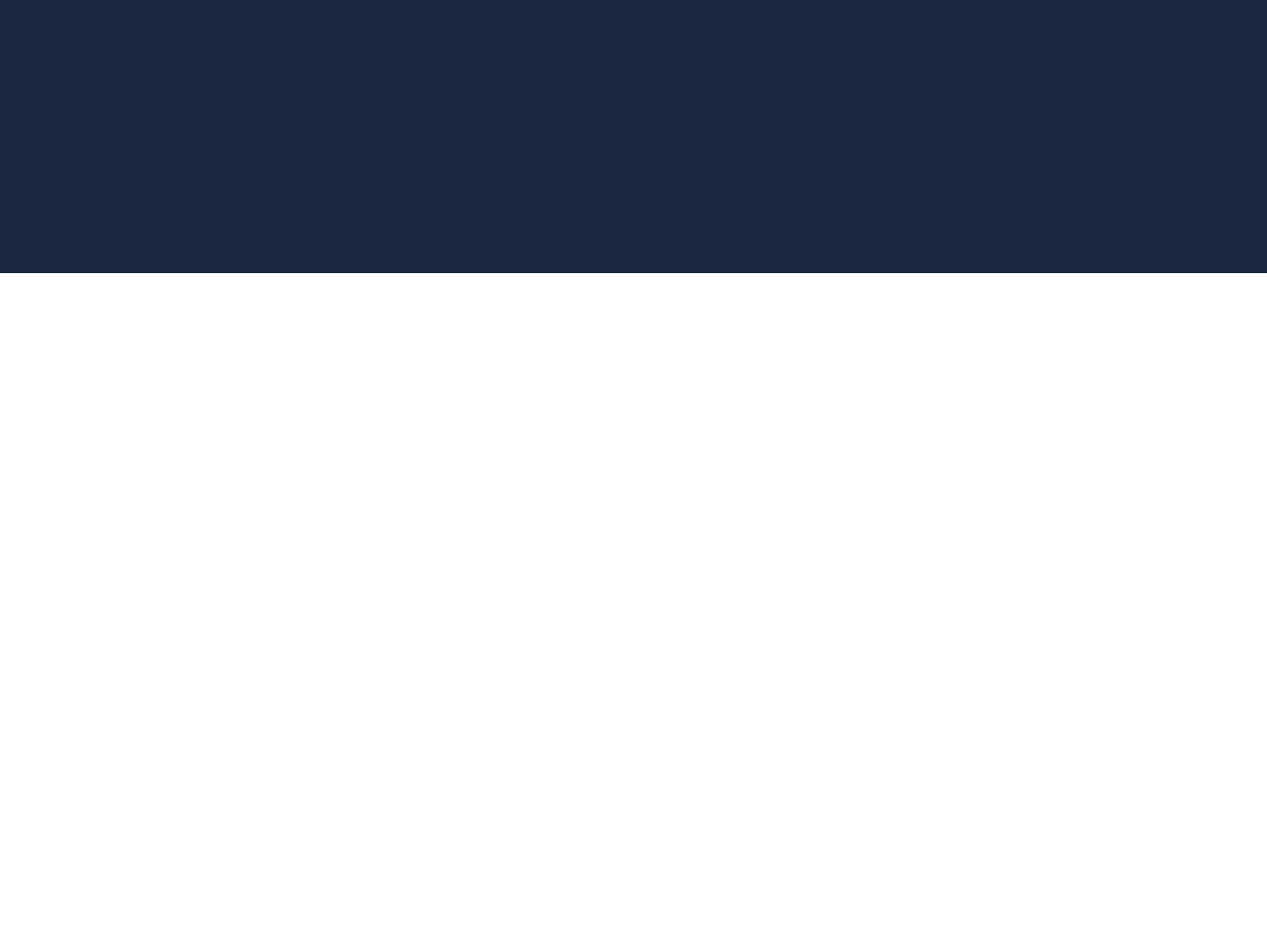
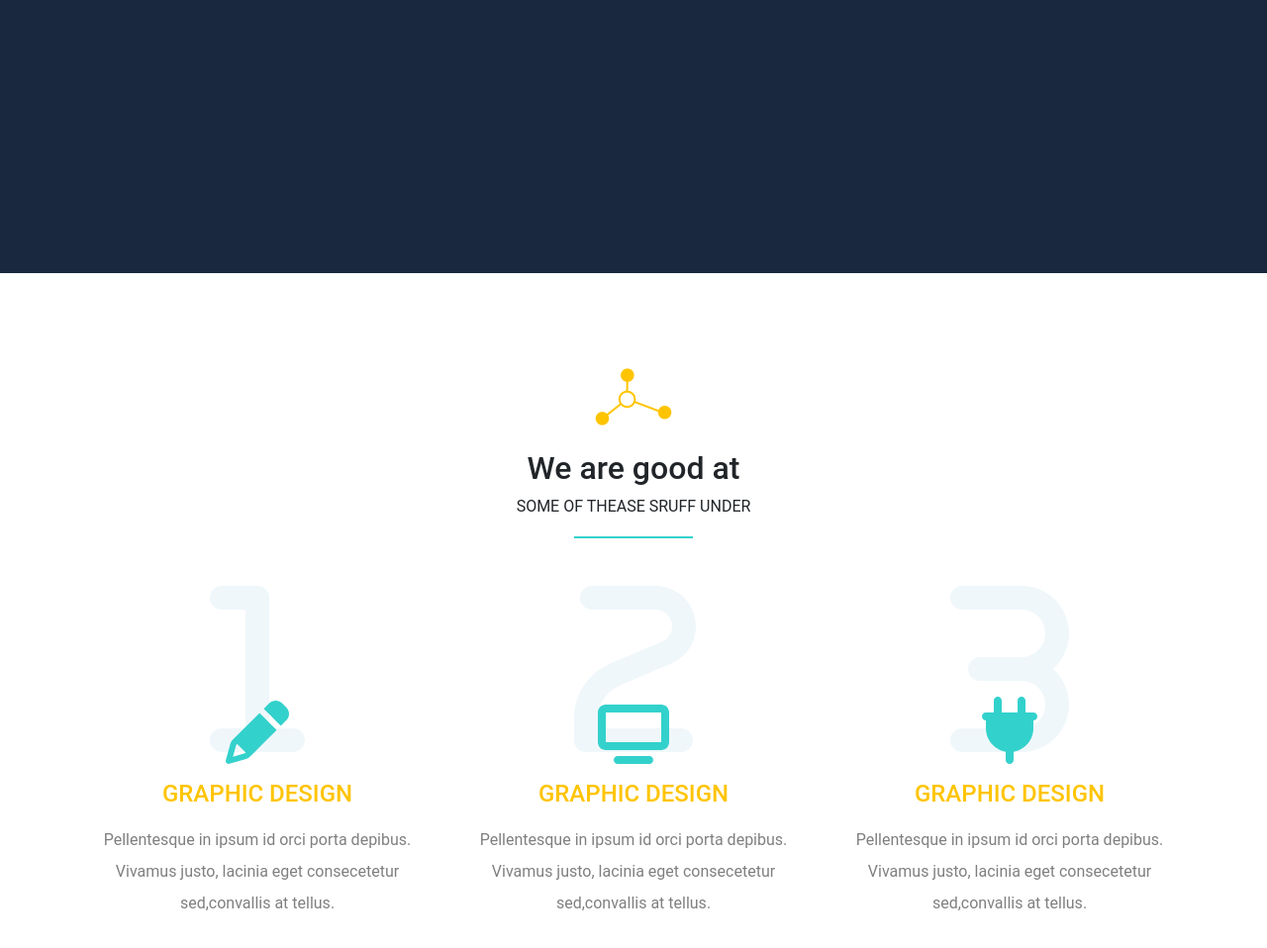
Before and after one commit to poysa213/Bondi-Design--Bootstrap-, a plain HTML site: page index.html in a window 1280 px wide. Shown: the part 524-1482 px from the top of the page at 99% size. Before the commit the page ends 800 px from the top, so only its background shows below. Drawn offline with Linux system fonts and the light colour scheme.

Commit message:
Create Features Section

```diff
--- a/css/bondi.css
+++ b/css/bondi.css
@@ -3,6 +3,7 @@
   --green-color: #33d1cc;
   --red-color: #ff3150;
   --yellow-color: #ffc400;
+  --secion-color: #eff7fa;
 }
 body {
   font-family: "Roboto", sans-serif;
@@ -14,6 +15,16 @@ body {
 }
 .main-btn:hover {
   color: var(--yellow-color);
+}
+.main-title:after {
+  content: "";
+  width: 120px;
+  height: 2px;
+  background-color: var(--green-color);
+  position: absolute;
+  bottom: -20px;
+  left: 50%;
+  transform: translateX(-50%);
 }
 /* start navbar */
 .navbar {
@@ -46,8 +57,28 @@ body {
 }
 /* end navbar */
 /* start Landing */
+
 .landing {
   background-color: var(--dark-color);
   min-height: calc(100vh - 72px);
 }
 /* end Landing */
+/* start features */
+.features .icon-holder {
+  height: 200px;
+}
+.features .icon-holder svg {
+  left: 50%;
+  transform: translateX(-50%);
+}
+.features .icon-holder .number {
+  font-size: 12rem;
+  color: var(--secion-color);
+}
+.features .icon-holder .icon {
+  color: var(--green-color);
+}
+.features .feat h4 {
+  color: var(--yellow-color);
+}
+/* end features */
--- a/index.html
+++ b/index.html
@@ -66,6 +66,63 @@
         <a href="#" class="btn main-btn rounded-pill">Get Started</a>
       </div>
     </div>
+    <div class="features text-center pt-5 pb-5">
+      <div class="container">
+        <div class="main-title mt-5 mb-5 position-relative">
+          <img class="mb-4" src="imgs/title.png" alt="" />
+          <h2>We are good at</h2>
+          <p class="text-light-50 text-uppercase">Some of Thease Sruff Under</p>
+        </div>
+        <div class="row">
+          <div class="col-md-6 col-lg-4">
+            <div class="feat">
+              <div class="icon-holder position-relative">
+                <i class="fa-solid fa-1 position-absolute bottom-0 number"></i>
+                <i
+                  class="fa-solid fa-pencil position-absolute fa-4x bottom-0 icon"
+                ></i>
+              </div>
+              <h4 class="mb-3 mt-3 text-uppercase">Graphic Design</h4>
+              <p class="text-black-50 lh-lg">
+                Pellentesque in ipsum id orci porta depibus. Vivamus justo,
+                lacinia eget consecetetur sed,convallis at tellus.
+              </p>
+            </div>
+          </div>
+          <div class="col-md-6 col-lg-4">
+            <div class="feat">
+              <div class="icon-holder position-relative">
+                <i class="fa-solid fa-2 position-absolute bottom-0 number"></i>
+                <i
+                  class="fa-solid fa-tv position-absolute fa-4x bottom-0 icon"
+                ></i>
+              </div>
+              <h4 class="mb-3 mt-3 text-uppercase">Graphic Design</h4>
+              <p class="text-black-50 lh-lg">
+                Pellentesque in ipsum id orci porta depibus. Vivamus justo,
+                lacinia eget consecetetur sed,convallis at tellus.
+              </p>
+            </div>
+          </div>
+          <div class="col-md-6 col-lg-4">
+            <div class="feat">
+              <div class="icon-holder position-relative">
+                <i class="fa-solid fa-3 position-absolute bottom-0 number"></i>
+                <i
+                  class="fa-solid fa-plug position-absolute fa-4x bottom-0 icon"
+                ></i>
+              </div>
+              <h4 class="mb-3 mt-3 text-uppercase">Graphic Design</h4>
+              <p class="text-black-50 lh-lg">
+                Pellentesque in ipsum id orci porta depibus. Vivamus justo,
+                lacinia eget consecetetur sed,convallis at tellus.
+              </p>
+            </div>
+          </div>
+        </div>
+      </div>
+    </div>
+
     <script src="js/all.min.js"></script>
     <script src="js/bootstrap.bundle.min.js"></script>
   </body>
```
